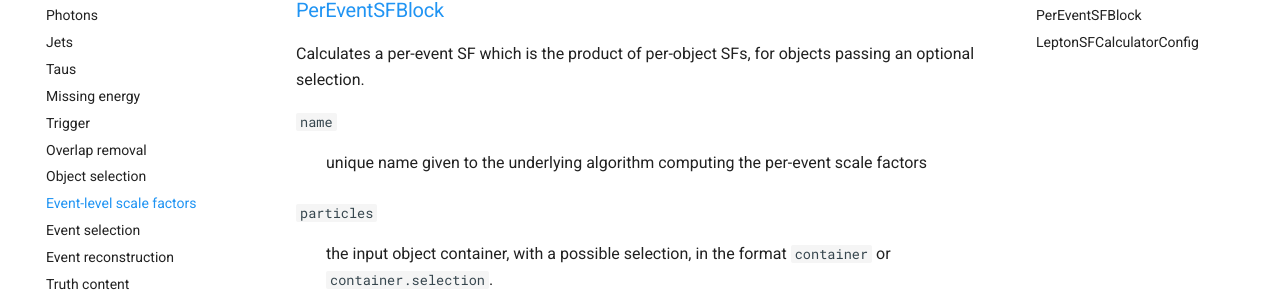
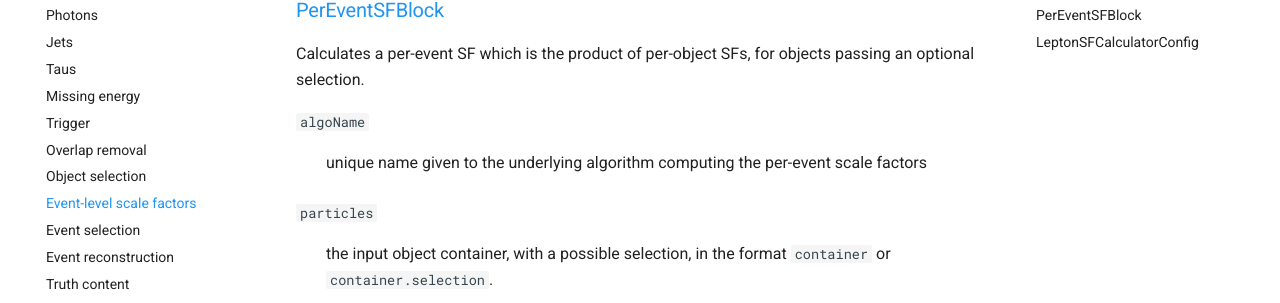
Before and after one commit to SuperNova76/TopCPToolKit, an MkDocs documentation site: the page built from docs/settings/scalefactors.md, in a window 1280 px wide and 900 px high, scrolled down 561 px. Shown: the part 147-450 px from the top of the window. Built offline with MkDocs 1.6.1 and Material for MkDocs 9.7.7, drawn with Linux system fonts in a browser that asks for light colours.

Commit message:
update settings docs

```diff
--- a/docs/settings/scalefactors.md
+++ b/docs/settings/scalefactors.md
@@ -14,7 +14,7 @@ Various scale factors are computed by the respective CP algorithms. The default
 
 Calculates a per-event SF which is the product of per-object SFs, for objects passing an optional selection.
 
-`name`
+`algoName`
 :   unique name given to the underlying algorithm computing the per-event scale factors
 
 `particles`
```
Also changed, not shown: docs/settings/eventselection.md (+1 -1 lines).
